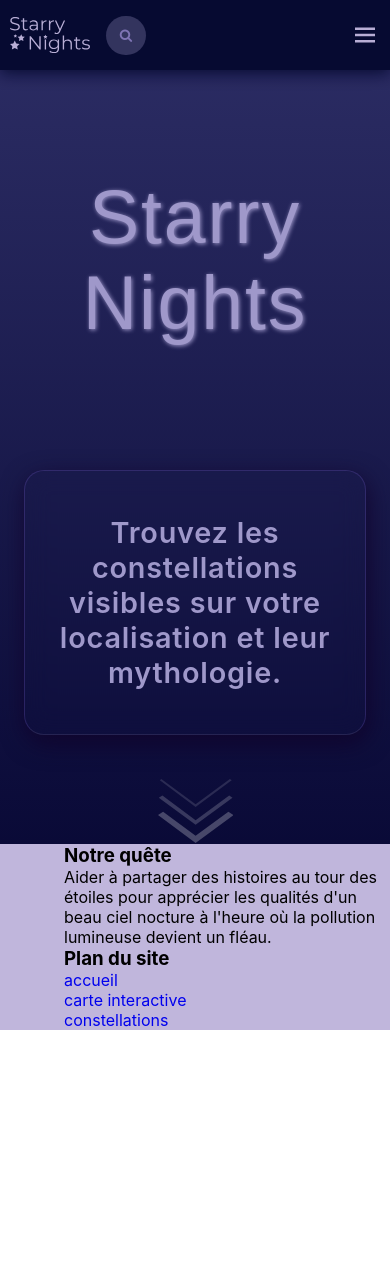
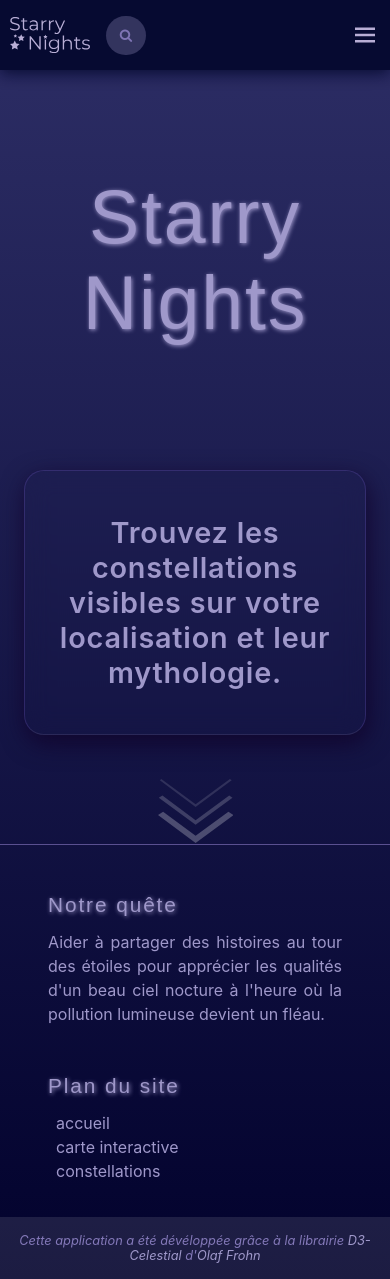
Before and after one commit to YTcorp/starry-nights-v2, a React (Create React App) app: page / in a window 390 px wide. Before the commit the page ends 1030 px from the top, so only its background shows below. Built offline with nearby package versions, Linux system fonts and the light colour scheme.

Commit message:
footer styles and responsive. Changelog 0.0.2

```diff
--- a/public/style.css
+++ b/public/style.css
@@ -8,6 +8,7 @@
 }
 a {
   text-decoration: none;
+  color: inherit;
 }
 li {
   list-style: none;
@@ -183,11 +184,76 @@ body {
 }
 /* organisms */
 .Footer {
-  background-color: #c0b6dc;
+  color: #9f98ca;
+  position: relative;
+  border-top: 1.3px solid #ad98eb77;
+  font-weight: 400;
 }
-.Footer .Footer-Sections {
-    margin-left: 4em;
+.Footer-Sections {
+    display: grid;
+    grid-template-columns: repeat(auto-fit, minmax(250px, 1fr));
+    justify-content: center;
+    gap: 3rem;
+    padding: 3rem 3rem 6rem;
   }
+.Footer-Sections-Section {
+      line-height: 1.5rem;
+    }
+.Footer-Sections-Section-Title {
+        font-family: "Montserrat", sans-serif;
+        font-size: 4.7rem;
+        font-weight: 500;
+        color: #9f98ca;
+        letter-spacing: 0.12rem;
+        text-shadow: #9f98ca 1px 0.5px 4px;
+        text-align: center;
+        font-size: 3.5rem;
+        font-weight: 400;
+        text-align: left;
+        font-size: 1.3rem;
+        padding-bottom: 0.4rem;
+        margin-bottom: 0.4rem;
+      }
+.Footer-Sections-Section-Content {
+        text-align: justify;
+      }
+.Footer-Sections-Section-Link {
+        transition: text-shadow 0.6s ease;
+        cursor: pointer;
+      }
+.Footer-Sections-Section-Link:hover {
+    color: #c0b6dc;
+    text-shadow: #c0b6dc 1px 0.5px 4px;
+  }
+.Footer-Sections-Section-Link {
+        padding-left: 0.5rem;
+}
+.Footer-Sections .Plan * {
+        text-align: left;
+      }
+.Footer-Bottom {
+    background-color: rgba(255, 255, 255, 0.1);
+    color: #8479b9;
+    position: absolute;
+    bottom: 0;
+    left: 0;
+    right: 0;
+    padding: 1rem 0;
+    text-align: center;
+    font-style: italic;
+    font-size: 0.8rem;
+  }
+.Footer-Bottom a {
+      transition: text-shadow 0.6s ease;
+      cursor: pointer;
+    }
+.Footer-Bottom a:hover {
+    color: #c0b6dc;
+    text-shadow: #c0b6dc 1px 0.5px 4px;
+  }
+.Footer-Bottom a {
+      color: #9f98ca;
+}
 .Header {
   z-index: 10;
   position: sticky;
--- a/src/Components/atoms/Anchor/Anchor.js
+++ b/src/Components/atoms/Anchor/Anchor.js
@@ -1,5 +1,13 @@
 import React from "react";
 
-export default function Anchor({ url, content }) {
-  return <a href={url}>{content}</a>;
+export default function Anchor({ target, url, content }) {
+  if (target) {
+    return (
+      <a target="_blank" rel="noreferrer" href={url}>
+        {content}
+      </a>
+    );
+  } else {
+    return <a href={url}>{content}</a>;
+  }
 }
--- a/src/Components/organisms/Footer/Footer.css
+++ b/src/Components/organisms/Footer/Footer.css
@@ -1,7 +1,59 @@
 .Footer {
-  background-color: $lilac;
+  color: $lilac-2;
+  position: relative;
+  border-top: 1.3px solid $lilac-transp;
+  font-weight: 400;
 
-  .Footer-Sections {
-    margin-left: 4em;
+  &-Sections {
+    display: grid;
+    grid-template-columns: repeat(auto-fit, minmax(250px, 1fr));
+    justify-content: center;
+    gap: 3rem;
+    padding: 3rem 3rem 6rem;
+
+    &-Section {
+      line-height: 1.5rem;
+
+      &-Title {
+        @mixin subtitle;
+        text-align: left;
+        font-size: 1.3rem;
+        padding-bottom: 0.4rem;
+        margin-bottom: 0.4rem;
+      }
+
+      &-Content {
+        text-align: justify;
+      }
+
+      &-Link {
+        @mixin link;
+        padding-left: 0.5rem;
+      }
+    }
+
+    .Plan {
+      & * {
+        text-align: left;
+      }
+    }
+  }
+
+  &-Bottom {
+    background-color: $gradient-1;
+    color: $violet-li;
+    position: absolute;
+    bottom: 0;
+    left: 0;
+    right: 0;
+    padding: 1rem 0;
+    text-align: center;
+    font-style: italic;
+    font-size: 0.8rem;
+
+    a {
+      @mixin link;
+      color: $lilac-2;
+    }
   }
 }
--- a/src/Components/organisms/Footer/Footer.js
+++ b/src/Components/organisms/Footer/Footer.js
@@ -1,5 +1,6 @@
 import React from "react";
 import Section from "../../molecules/Section/Section";
+import Anchor from "../../atoms/Anchor/Anchor";
 import sectionFooterDescription from "../../../assets/data/sectionFooterDescription.json";
 import sectionFooterPlan from "../../../assets/data/sectionFooterPlan.json";
 
@@ -17,6 +18,20 @@ export default function Footer() {
           className="Footer-Sections-Section Plan"
           data={sectionFooterPlan[0]}
         />
+        <p className="Footer-Bottom">
+          Cette application a été dévéloppée grâce à la librairie
+          <Anchor
+            target="_blank"
+            url="https://github.com/ofrohn/d3-celestial"
+            content=" D3-Celestial "
+          />
+          d'
+          <Anchor
+            target="_blank"
+            url="https://twitter.com/olaffrohn"
+            content="Olaf Frohn"
+          />
+        </p>
       </div>
     </div>
   );
--- a/src/styles/reset.css
+++ b/src/styles/reset.css
@@ -8,7 +8,9 @@
 
 a {
   text-decoration: none;
+  color: inherit;
 }
+
 li {
   list-style: none;
 }
```
Also changed, not shown: 1 other file (tests, documents, lock files or other folders).
